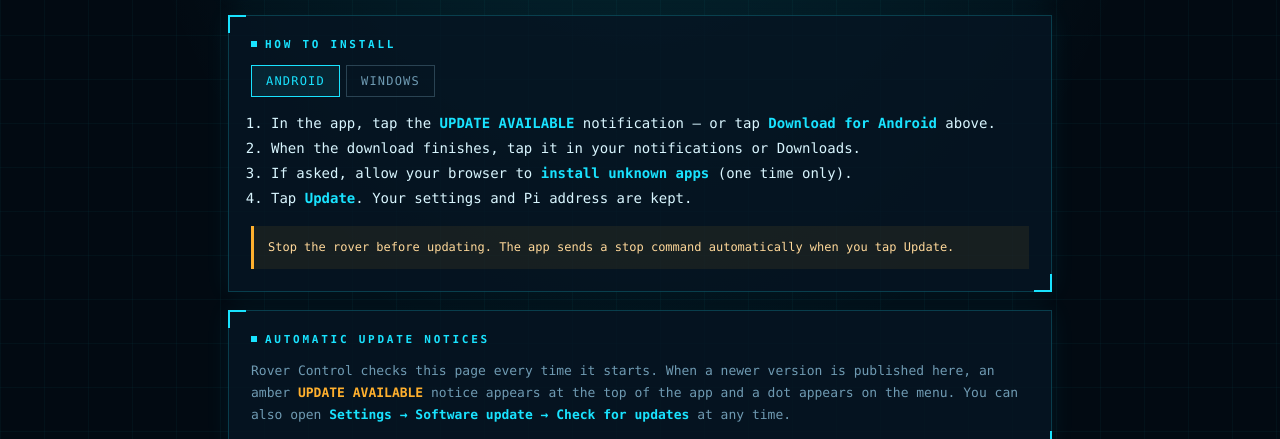
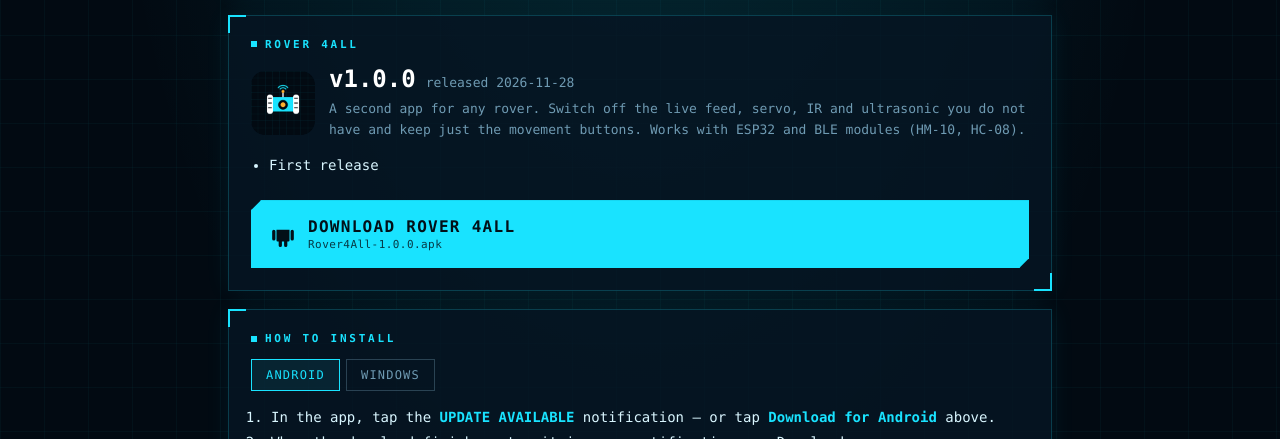
Before and after one commit to zowie2l/rover-updates, a plain HTML site: page index.html in a window 1280 px wide. Shown: the part 361-800 px from the top of the page. Drawn offline with Linux system fonts and the light colour scheme.

Commit message:
ROVER 4ALL v1.0.0 (build 3)

```diff
--- a/index.html
+++ b/index.html
@@ -119,6 +119,24 @@
     </div>
   </section>
 
+  <section class="panel" id="r4a-panel" hidden>
+    <div class="label">ROVER 4ALL</div>
+    <div style="display:flex;gap:14px;align-items:center">
+      <img src="rover4all-icon.png" alt="" width="64" height="64" style="border-radius:14px;flex:none">
+      <div>
+        <div class="version" style="font-size:24px"><span id="r4a-ver"></span><small id="r4a-date"></small></div>
+        <p class="status" style="margin:6px 0 0;line-height:1.6">A second app for any rover. Switch off the live feed, servo, IR and ultrasonic you do not have and keep just the movement buttons. Works with ESP32 and BLE modules (HM-10, HC-08).</p>
+      </div>
+    </div>
+    <ul class="notes" id="r4a-notes"></ul>
+    <div class="downloads">
+      <a class="btn primary" id="r4a-android" href="#" download>
+        <svg width="26" height="26" viewBox="0 0 24 24" fill="currentColor" aria-hidden="true"><path d="M6 18a1 1 0 0 0 1 1h1v3.5a1.5 1.5 0 0 0 3 0V19h2v3.5a1.5 1.5 0 0 0 3 0V19h1a1 1 0 0 0 1-1V8H6v10zM3.5 8A1.5 1.5 0 0 0 2 9.5v7a1.5 1.5 0 0 0 3 0v-7A1.5 1.5 0 0 0 3.5 8zm17 0A1.5 1.5 0 0 0 19 9.5v7a1.5 1.5 0 0 0 3 0v-7A1.5 1.5 0 0 0 20.5 8z"/></svg>
+        <span>DOWNLOAD ROVER 4ALL<small id="r4a-android-file">APK</small></span>
+      </a>
+    </div>
+  </section>
+
   <section class="panel">
     <div class="label">HOW TO INSTALL</div>
     <div class="tabs" role="tablist">
@@ -191,6 +209,17 @@
       });
       setLink('android', rel.android);
       setLink('windows', rel.windows);
+      const r4a = rel.rover4all;
+      if (r4a && r4a.android) {
+        $('r4a-ver').textContent = 'v' + (r4a.version || '?');
+        $('r4a-date').textContent = r4a.released ? 'released ' + r4a.released : '';
+        (r4a.notes || []).forEach((n) => {
+          const li = document.createElement('li'); li.textContent = n; $('r4a-notes').appendChild(li);
+        });
+        const a = $('r4a-android'); a.href = r4a.android;
+        $('r4a-android-file').textContent = r4a.android.split('/').pop();
+        $('r4a-panel').hidden = false;
+      }
       if (platform) $(platform).classList.add('primary');
       $('loading').hidden = true;
       $('release').hidden = false;
--- a/version.json
+++ b/version.json
@@ -6,5 +6,14 @@
                   "New app icon"
               ],
     "android":  "downloads/RoverControl-1.5.1.apk",
-    "windows":  "downloads/RoverControl-1.5.1-windows.zip"
+    "windows":  "downloads/RoverControl-1.5.1-windows.zip",
+    "rover4all":  {
+                      "version":  "1.0.0",
+                      "build":  3,
+                      "released":  "2026-11-28",
+                      "notes":  [
+                                    "First release"
+                                ],
+                      "android":  "downloads/Rover4All-1.0.0.apk"
+                  }
 }
```
Also changed, not shown: rover4all-icon.png (added), 1 other file.
